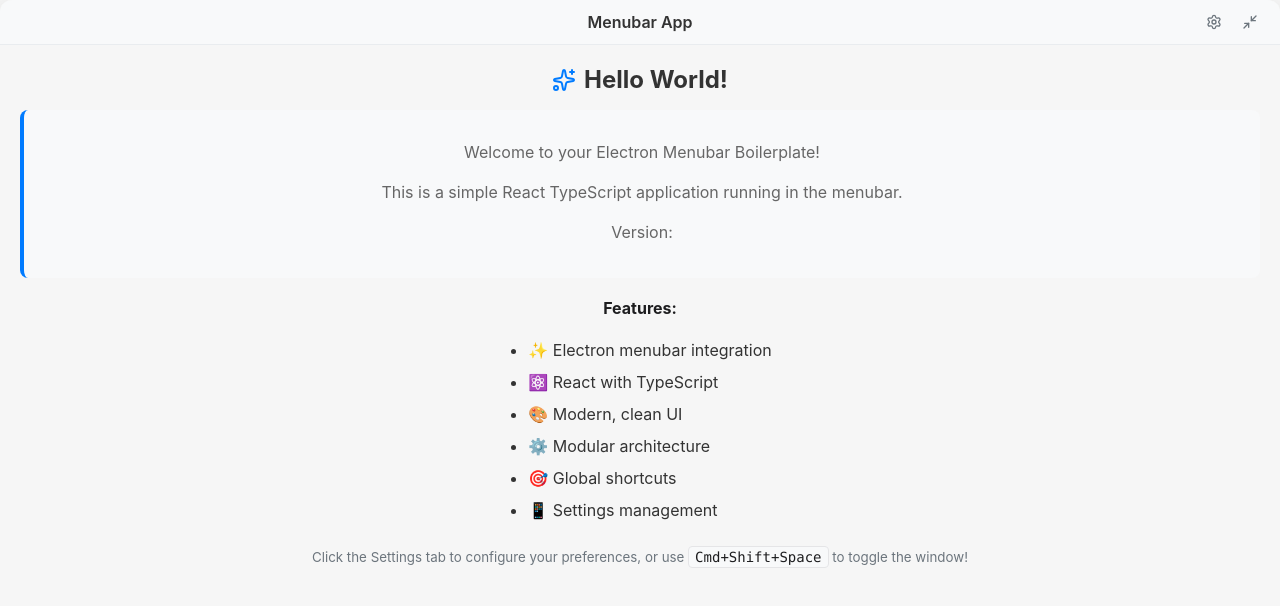
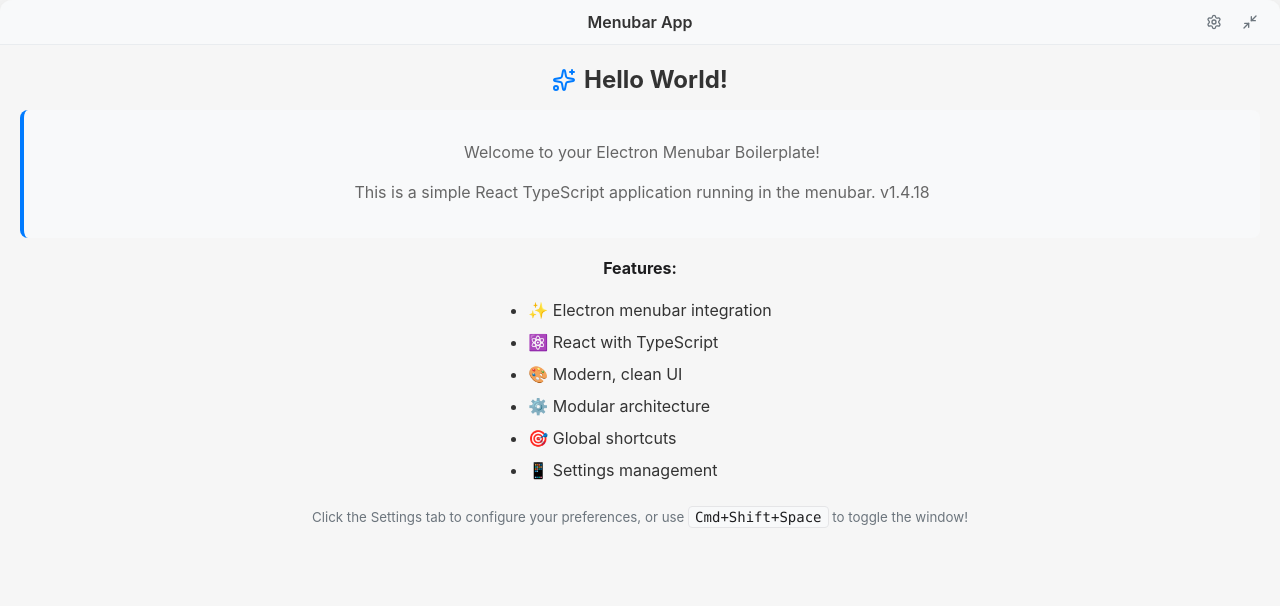
Before and after one commit to shadster-devs/electron-menubar-app-boilerplate, a React app: page / in a window 1280 px wide. Shown: the top 606 px of the page. Built offline with nearby package versions, Linux system fonts and the light colour scheme.

Commit message:
please work bro v1.4.18

```diff
--- a/package.json
+++ b/package.json
@@ -1,6 +1,6 @@
 {
   "name": "electron-menubar-app",
-  "version": "1.4.17",
+  "version": "1.4.18",
   "description": "Electron React TypeScript Menubar App",
   "main": "dist/main.js",
   "scripts": {
--- a/src/renderer/components/HelloWorld.tsx
+++ b/src/renderer/components/HelloWorld.tsx
@@ -21,8 +21,8 @@
         <p>Welcome to your Electron Menubar Boilerplate!</p>
         <p>
           This is a simple React TypeScript application running in the menubar.
+          v1.4.18
         </p>
-        <p>Version: {process.env.VERSION}</p>
       </div>
       <p>
         <strong>Features:</strong>
```
